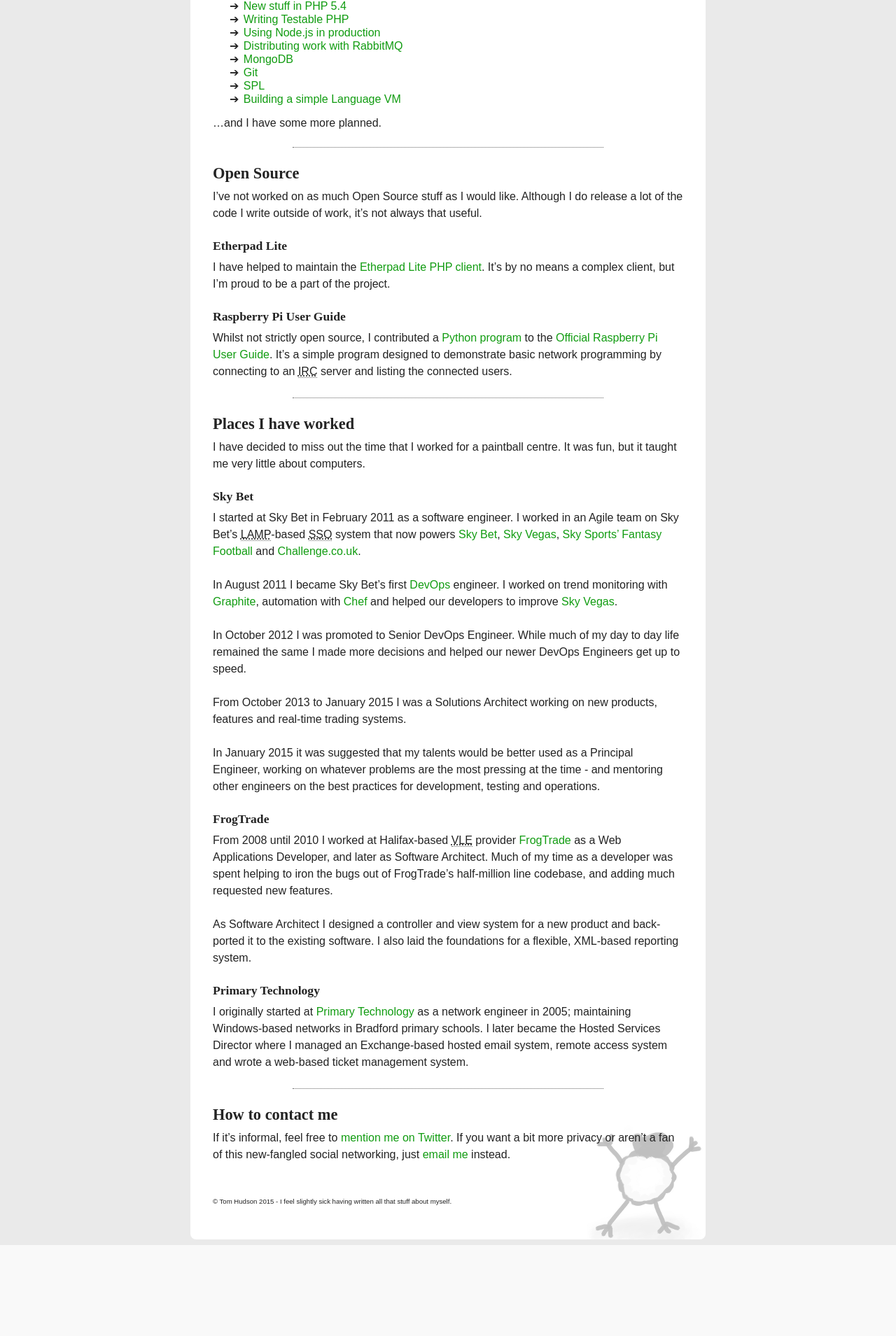
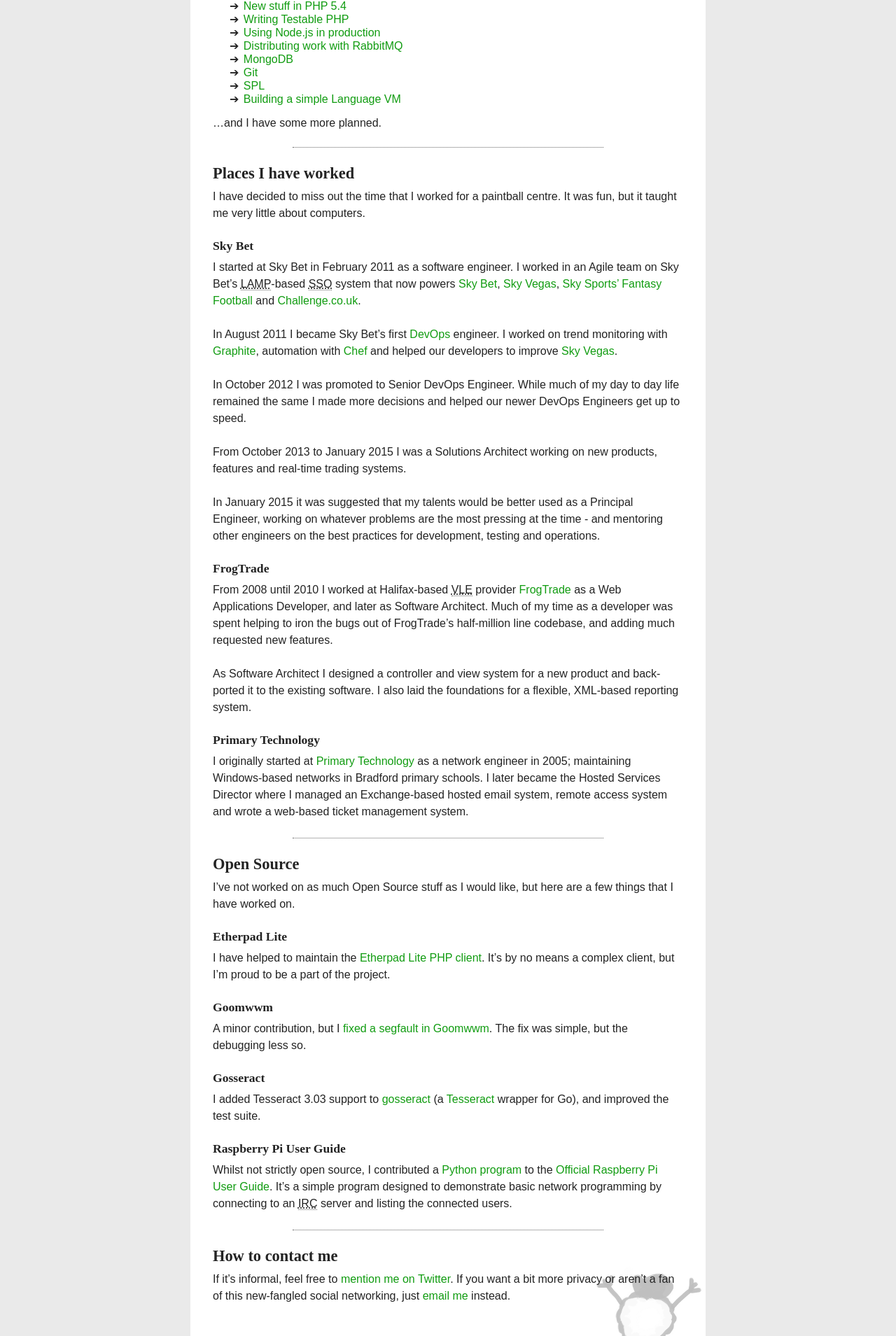
Before and after one commit to tomnomnom/tomhudson.co.uk, a PHP site: page / in a window 1280 px wide. Shown: the part 646-2555 px from the top of the page at 70% size. Before the commit the page ends 2425 px from the top, so only its background shows below. Run offline with PHP 8.4, Linux system fonts and the light colour scheme; some web fonts are replaced.

Commit message:
Adds more open source work, section IDs

```diff
--- a/public/index.php
+++ b/public/index.php
@@ -29,7 +29,7 @@
 
     <hr/>
 
-    <section class="info">
+    <section class="info" id="likes">
       <h1>Things I like</h1>
       <p>
         I like computers; especially solving problems with computers. I write
@@ -43,7 +43,7 @@
 
     <hr/>
 
-    <section class="info">
+    <section class="info" id="talks">
       <h1>Things I&rsquo;ve talked about</h1>
       <p>
         I have talked at a few local group-meetings and conferences,
@@ -71,32 +71,8 @@
 
     <hr/>
 
-    <section class="info">
-      <h1>Open Source</h1>
-      <p>
-        I&rsquo;ve not worked on as much Open Source stuff as I would like. Although I do release a lot
-        of the code I write outside of work, it&rsquo;s not always that useful.
-      </p>
 
-      <h2>Etherpad Lite</h2>
-      <p>
-        I have helped to maintain the <a href="http://etherpad.org/">Etherpad Lite</a>
-        <a href="https://github.com/TomNomNom/etherpad-lite-client">PHP client</a>. It&rsquo;s by
-        no means a complex client, but I&rsquo;m proud to be a part of the project.
-      </p>
-
-      <h2>Raspberry Pi User Guide</h2>
-      <p>
-        Whilst not strictly open source, I contributed a <a href="http://media.wiley.com/product_ancillary/6X/11184644/DOWNLOAD/ircuserlist.py">Python program</a>
-        to the <a href="http://eu.wiley.com/WileyCDA/WileyTitle/productCd-111846446X.html">Official Raspberry Pi User Guide</a>.
-        It&rsquo;s a simple program designed to demonstrate basic network programming by connecting
-        to an <abbr title="Internet Relay Chat">IRC</abbr> server and listing the connected users.
-      </p>
-    </section>
-
-    <hr/>
-
-    <section class="info">
+    <section class="info" id="work">
       <h1>Places I have worked</h1>
       <p>
         I have decided to miss out the time that I worked for a paintball centre.
@@ -158,7 +134,44 @@
 
     <hr/>
 
-    <section class="info">
+    <section class="info" id="opensource">
+      <h1>Open Source</h1>
+      <p>
+        I&rsquo;ve not worked on as much Open Source stuff as I would like, but here are a few things
+        that I have worked on.
+      </p>
+
+      <h2>Etherpad Lite</h2>
+      <p>
+        I have helped to maintain the <a href="http://etherpad.org/">Etherpad Lite</a>
+        <a href="https://github.com/TomNomNom/etherpad-lite-client">PHP client</a>. It&rsquo;s by
+        no means a complex client, but I&rsquo;m proud to be a part of the project.
+      </p>
+
+      <h2>Goomwwm</h2>
+      <p>
+        A minor contribution, but I <a href="http://tomnomnom.com/posts/debugging-a-segfault-in-goomwwm">fixed a segfault in Goomwwm</a>.
+        The fix was simple, but the debugging less so.
+      </p>
+
+      <h2>Gosseract</h2>
+      <p>
+        I added Tesseract 3.03 support to <a href="https://github.com/otiai10/gosseract">gosseract</a>
+        (a <a href="https://en.wikipedia.org/wiki/Tesseract_(software)">Tesseract</a> wrapper for Go), and improved the test suite.
+      </p>
+
+      <h2>Raspberry Pi User Guide</h2>
+      <p>
+        Whilst not strictly open source, I contributed a <a href="http://media.wiley.com/product_ancillary/6X/11184644/DOWNLOAD/ircuserlist.py">Python program</a>
+        to the <a href="http://eu.wiley.com/WileyCDA/WileyTitle/productCd-111846446X.html">Official Raspberry Pi User Guide</a>.
+        It&rsquo;s a simple program designed to demonstrate basic network programming by connecting
+        to an <abbr title="Internet Relay Chat">IRC</abbr> server and listing the connected users.
+      </p>
+    </section>
+
+    <hr/>
+
+    <section class="info" id="contact">
       <h1>How to contact me</h1>
       <p>
         If it&rsquo;s informal, feel free to <a href="https://twitter.com/#!/TomNomNom">mention me on Twitter</a>.
```
